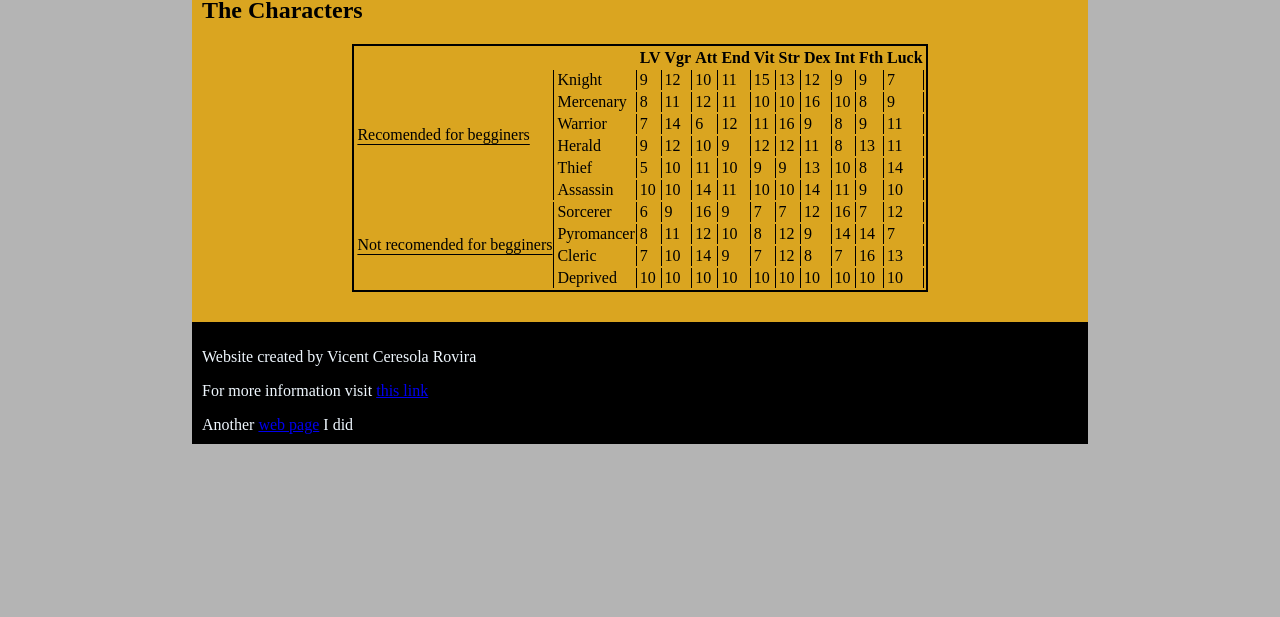
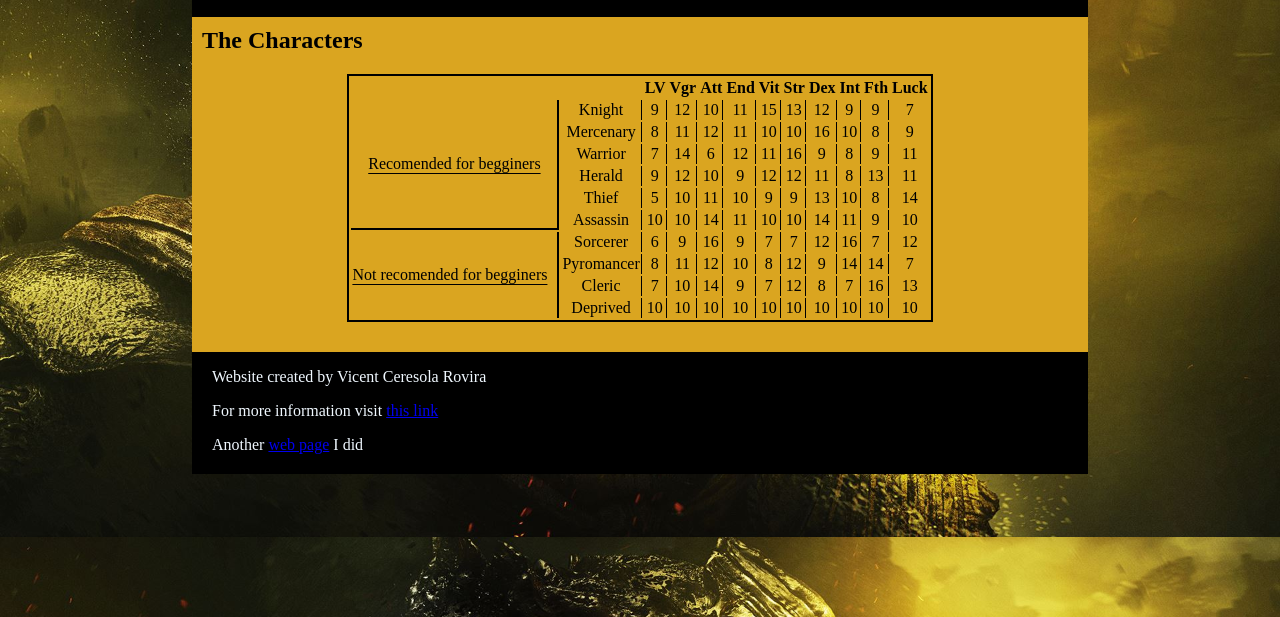
Before and after one commit to Vicentcr/03-Vicent-mlins, a plain HTML site: page character.html in a window 1280 px wide. Shown: the part 183-800 px from the top of the page. Drawn offline with Linux system fonts and the light colour scheme.

Commit message:
General adjustments

```diff
--- a/assets/style.css
+++ b/assets/style.css
@@ -7,7 +7,9 @@ body {
 }
 
 html {
-  background-color: #b4b4b4;
+  background-image: url(/assets/dark_souls_3_bg.jpg);
+  background-size: cover;
+
 }
 
 body {
@@ -18,13 +20,13 @@ body {
 
 /* || typography */
 
-header img{
-  display:flex;
+header img {
+  display: flex;
 
 }
 
-form{
-  padding:10px;
+form {
+  padding: 10px;
   margin-bottom: 10px;
 }
 
@@ -44,19 +46,22 @@ label span {
   text-align: right;
 }
 
-input, textarea {
+input,
+textarea {
   font: 1em sans-serif;
   width: 250px;
   box-sizing: border-box;
   border: 1px solid #999;
 }
 
-input[type=checkbox], input[type=radio] {
+input[type=checkbox],
+input[type=radio] {
   width: auto;
 
 }
 
-input:focus, textarea:focus {
+input:focus,
+textarea:focus {
   border-color: #000;
 }
 
@@ -74,15 +79,15 @@ fieldset {
 }
 
 
-select#game{
+select#game {
   margin-top: 10px;
 }
 
-main#main2{
-  background-color:goldenrod;
+main#main2 {
+  background-color: goldenrod;
 }
 
-main#main2 p#lastp{
+main#main2 p#lastp {
 
   padding-bottom: 10px;
 
@@ -101,6 +106,7 @@ h2 {
 header {
   display: flex;
   flex-flow: row wrap;
+  margin-top: 30px;
 }
 
 
@@ -126,7 +132,7 @@ article {
 h1 {
   flex: 5;
   text-align: center;
-  padding-top:15px;
+  padding-top: 15px;
 }
 
 
@@ -158,12 +164,12 @@ nav span {
   text-decoration: none;
 }
 
-iframe{
-  margin-left:30px;
+iframe {
+  margin-left: 30px;
 
 }
 
-main{
+main {
   background-color: goldenrod;
 }
 
@@ -172,13 +178,45 @@ main h2 {
 
 }
 
+
+main aside {
+  float: right;
+
+}
+
+.fmp {
+  padding-bottom: 50px;
+}
+
 main p {
-  padding-left: 10px;
+  padding-left: 30px;
+  padding-right: 30px;
+  text-align: justify;
+  padding-top: 40px;
+  word-spacing: 3px;
+}
+
+#rec{
+  border-bottom: 2px solid black;
+  border-right: none;
+}
+
+#notrec{
+  border-right: none;
   padding-right: 10px;
 }
 
-aside {
-  display: flex;
+#rec,#notrec{
+  border-right: 2px solid black;
+
+}
+
+#tdknight{
+
+}
+
+ol li {
+  padding-right: 10px;
 }
 
 footer {
@@ -186,53 +224,64 @@ footer {
   background-color: #000;
 }
 
-footer .top{
+footer .top {
   padding-top: 10px;
   padding-left: 10px;
 }
 
-footer .mid{
+footer .mid {
 
   padding-left: 10px;
 }
 
-footer .bot{
-  padding-bottom: 10px;
-}
-footer p{
-  padding-left: 10px;
+footer .bot {
+  padding-bottom: 20px;
 }
 
-#lastplore{
+footer p {
+  padding-left: 20px;
+}
+
+#lastplore {
 
   padding-bottom: 10px;
 }
 
-table{
-  color:black;
-  border:2px solid black;
+table {
+  color: black;
+  border: 2px solid black;
   margin: 0 auto;
+}
+
+
+.last{
+  border: none;
 
 }
 
-#mainchar{
+td{
+  text-align: center;
+}
+
+#mainchar {
 
   padding-bottom: 30px;
   color: black;
   background-color: goldenrod;
 }
-td{
-  border-right:1px solid ;
+
+td {
+  border-right: 1px solid;
 
 }
 
-#rec{
+#rec {
   text-decoration: underline;
   text-underline-position: under;
 
 }
 
-#notrec{
+#notrec {
   text-decoration: underline;
   text-underline-position: under;
 }
--- a/character.html
+++ b/character.html
@@ -55,8 +55,8 @@
 
 
             <tr>
-               <td id="rec" rowspan="6">Recomended for begginers</td>
-                <td>Knight</td>
+               <td id="rec" class="rectd" rowspan="6">Recomended for begginers</td>
+                <td id="tdknight">Knight</td>
                 <td>9</td>
                 <td>12</td>
                 <td>10</td>
@@ -66,7 +66,7 @@
                 <td>12</td>
                 <td>9</td>
                 <td>9</td>
-                <td>7</td>
+                <td class="last">7</td>
             </tr>
             <tr>
                 <td>Mercenary</td>
@@ -79,7 +79,7 @@
                 <td>16</td>
                 <td>10</td>
                 <td>8</td>
-                <td>9</td>
+                <td class="last">9</td>
             </tr>
             <tr>
                 <td>Warrior</td>
@@ -92,7 +92,7 @@
                 <td>9</td>
                 <td>8</td>
                 <td>9</td>
-                <td>11</td>
+                <td class="last">11</td>
             </tr>
             <tr>
                 <td>Herald</td>
@@ -105,7 +105,7 @@
                 <td>11</td>
                 <td>8</td>
                 <td>13</td>
-                <td>11</td>
+                <td class="last">11</td>
             </tr>
             <tr>
                 <td>Thief</td>
@@ -118,7 +118,7 @@
                 <td>13</td>
                 <td>10</td>
                 <td>8</td>
-                <td>14</td>
+                <td class="last">14</td>
             </tr>
             <tr>
                 <td>Assassin</td>
@@ -131,10 +131,10 @@
                 <td>14</td>
                 <td>11</td>
                 <td>9</td>
-                <td>10</td>
+                <td class="last">10</td>
             </tr>
             <tr>
-                <td id="notrec" rowspan="4">Not recomended for begginers</td>
+                <td id="notrec" class="rectd" rowspan="4">Not recomended for begginers</td>
                 <td>Sorcerer</td>
                 <td>6</td>
                 <td>9</td>
@@ -145,7 +145,7 @@
                 <td>12</td>
                 <td>16</td>
                 <td>7</td>
-                <td>12</td>
+                <td class="last">12</td>
             </tr>
             <tr>
                 <td>Pyromancer</td>
@@ -158,7 +158,7 @@
                 <td>9</td>
                 <td>14</td>
                 <td>14</td>
-                <td>7</td>
+                <td class="last">7</td>
             </tr>
             <tr>
                 <td>Cleric</td>
@@ -171,7 +171,7 @@
                 <td>8</td>
                 <td>7</td>
                 <td>16</td>
-                <td>13</td>
+                <td class="last">13</td>
             </tr>
             <tr>
                 <td>Deprived</td>
@@ -184,18 +184,18 @@
                 <td>10</td>
                 <td>10</td>
                 <td>10</td>
-                <td>10</td>
+                <td class="last">10</td>
             </tr>
         </tbody>
     </table>
 </main>
 <footer>
 
-    <p class="top"> Website created by Vicent Ceresola Rovira </p>
+    <p> Website created by Vicent Ceresola Rovira </p>
 
 
 
-    <p class="mid">For more information visit <a href="https://darksouls3.wiki.fextralife.com/Dark+Souls+3+Wiki">this
+    <p>For more information visit <a href="https://darksouls3.wiki.fextralife.com/Dark+Souls+3+Wiki">this
             link</a></p>
 
     <p class="bot">Another <a href="https://vicentceresola.wordpress.com/?frame-nonce=0c4184c8b4">web page</a> I did</p>
```
Also changed, not shown: form.html (+2 -2 lines), galery.html (+2 -2 lines), gameplay.html (+4 -4 lines), index.html (+33 -17 lines), lore.html (+3 -3 lines), assets/dark_souls_3_bg.jpg (added).
